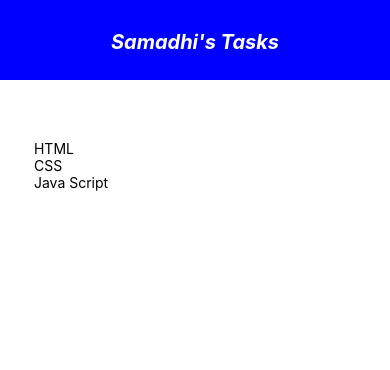
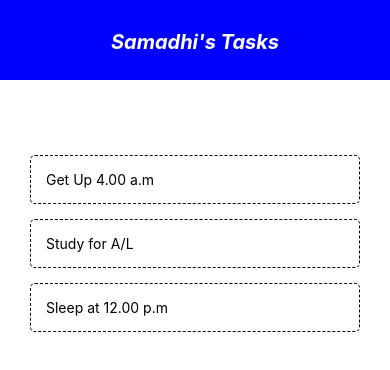
Before and after one commit to Chathuranga97lj/todo-app, a React Native app: screen / in a window 390 px wide. Shown: the top 370 px of the page. Built offline with nearby package versions, Linux system fonts and the light colour scheme.

Commit message:
add tasks in separate files

```diff
--- a/App.js
+++ b/App.js
@@ -2,13 +2,14 @@ import { StatusBar } from 'expo-status-bar';
 import { StyleSheet, Text, View, FlatList, SafeAreaView } from 'react-native';
 import React, {useState} from 'react';
 import Header from './components/Header';
+import Task from './components/Task';
 
 export default function App() {
 
   const [tasks, setTasks] = useState([
-    {"task":"HTML", "done":true, "id":"1"},
-    {"task":"CSS", "done":true, "id":"2"},
-    {"task":"Java Script", "done":true, "id":"3"}
+    {"task":"Get Up 4.00 a.m", "done":true, "id":"1"},
+    {"task":"Study for A/L", "done":true, "id":"2"},
+    {"task":"Sleep at 12.00 p.m", "done":true, "id":"3"}
   ])
 
   return (
@@ -19,7 +20,7 @@ export default function App() {
           <FlatList
             data = {tasks}
             renderItem = {({item}) => (
-              <Text> {item.task} </Text>
+              <Task item={item} />
             )}
           />
         </View>
--- /dev/null
+++ b/components/Task.js
@@ -0,0 +1,23 @@
+import React from 'react'
+import { StyleSheet, Text, View, TouchableOpacity } from 'react-native'
+
+const Task = ({item}) => {
+  return (
+    <TouchableOpacity style={styles.item}>
+        <Text>{item.task}</Text>
+    </TouchableOpacity>
+  )
+}
+
+const styles = StyleSheet.create({
+   item: {
+       padding: 15,
+       borderColor: 'black',
+       borderRadius: 5,
+       borderWidth: 1 ,
+       marginTop: 15,
+       borderStyle: 'dashed'
+   }
+});
+
+export default Task;
```
